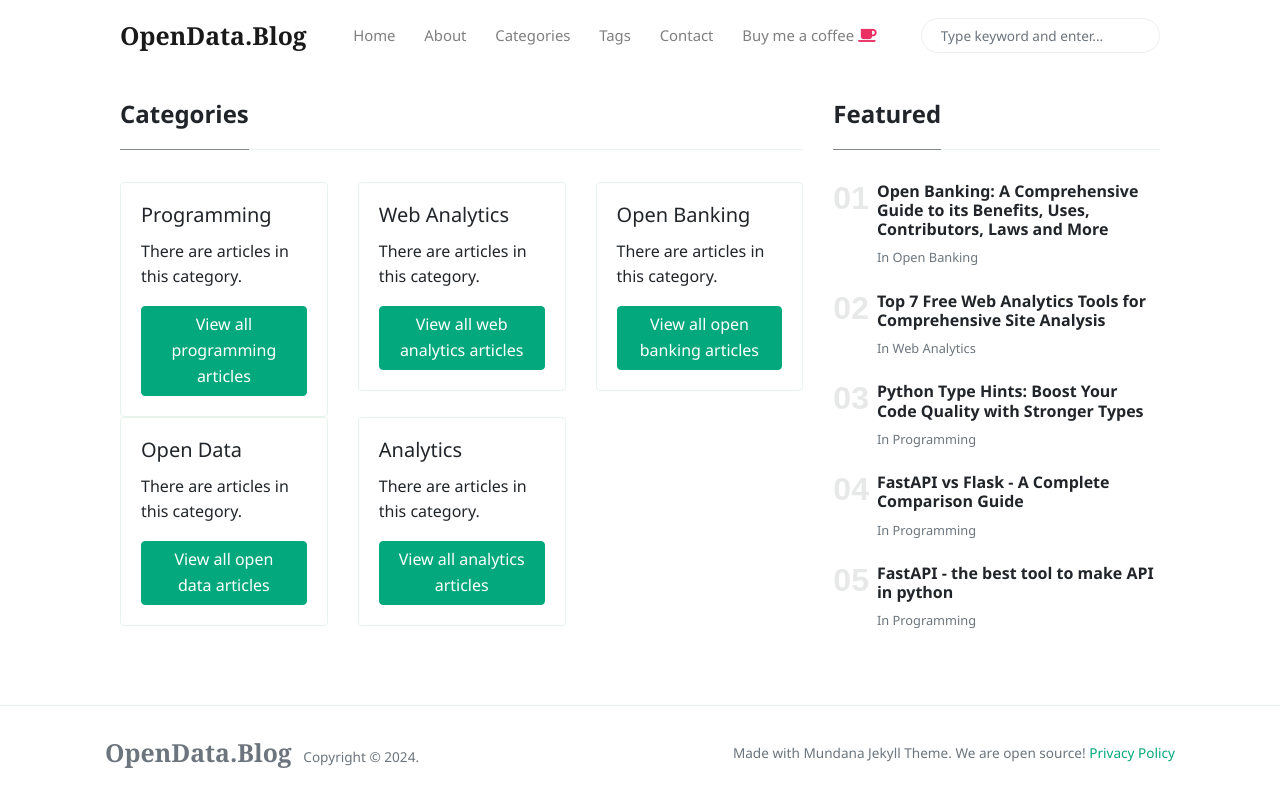
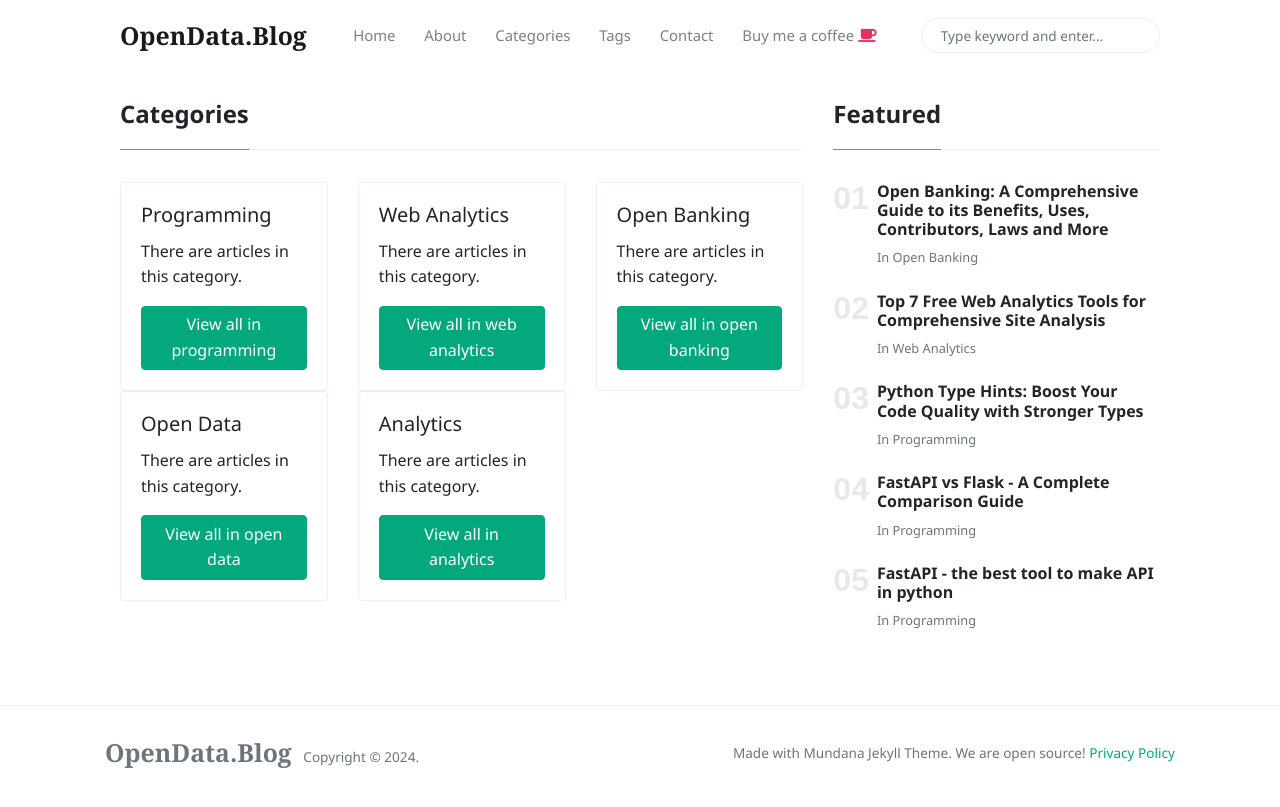
Before and after one commit to victorjohnsonk/victorjohnsonblog.github.io, a Jekyll site: the page built from _pages/categories.html, in a window 1280 px wide. Shown: the top 807 px of the page. Built offline with Jekyll 4.4.1, drawn with Linux system fonts in a browser that asks for light colours; nearby versions of some CDN libraries.

Commit message:
Update categories.html

```diff
--- a/_pages/categories.html
+++ b/_pages/categories.html
@@ -17,7 +17,7 @@ permalink: "/categories"
                 <div class="card-body">
                     <h5 class="card-title">{{ category[0] }}</h5>
                     <p class="card-text">There are articles in this category.</p>
-                    <a href="{{ site.baseurl }}/categories?id={{ category[0] | downcase }}" class="btn btn-primary">View all {{ category[0] | downcase }} articles</a>
+                    <a href="{{ site.baseurl }}/categories?id={{ category[0] | downcase }}" class="btn btn-primary">View all in {{ category[0] | downcase }}</a>
                 </div>
             </div>
         </div>
```
